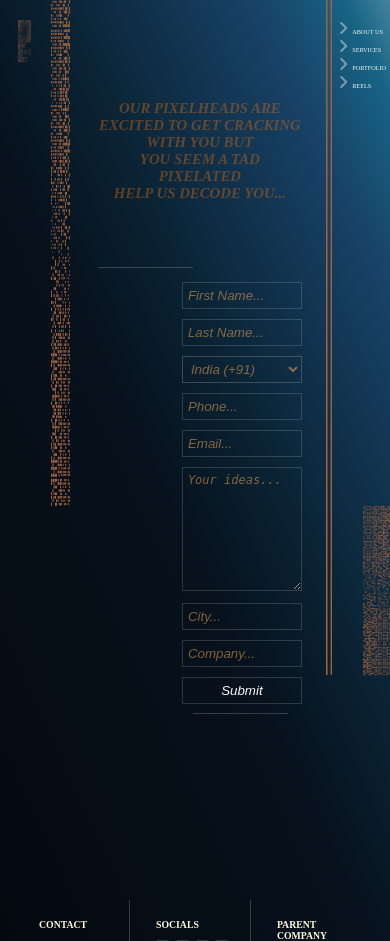
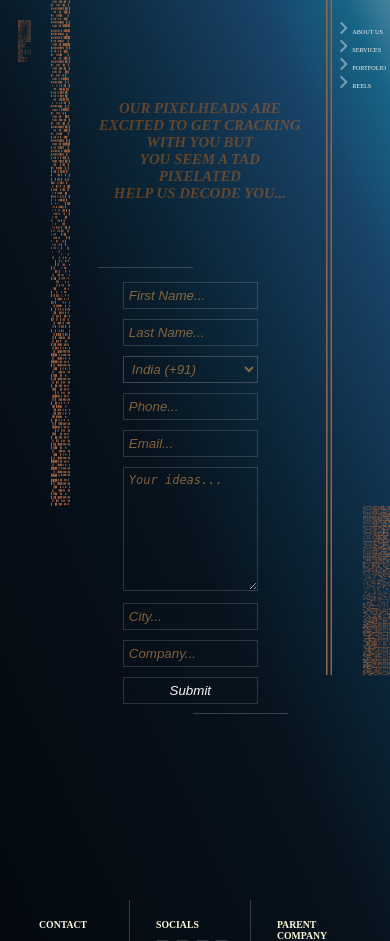
Before and after one commit to s-rac53/pixelpost, a Django app: page /contact/ in a window 390 px wide. Shown: the top 941 px of the page. Run offline with Django 3.2, Linux system fonts and the light colour scheme; some libraries are stand-ins or nearby versions.

Commit message:
eighth wave of alterations

```diff
--- a/pixelperfectpost/templates/PPP/contact.html
+++ b/pixelperfectpost/templates/PPP/contact.html
@@ -148,25 +148,29 @@
 
 
 
-@media screen and (max-width: 768px) {
+@media screen and (max-width: 767px) {
     select {
-    min-width: 120px;
-      margin-left: 10vmax;
+    min-width: 135px;
+      margin-left: 3vmax;
       width: 35%;
   }
  #number {
-            min-width: 120px;
-            margin-left: 10vmax;
+            min-width: 135px;
+            margin-left: 3vmax;
             margin-top: 10px;
             width: 35%;
         }
 
     .form-input {
-        margin-left: 10vmax;
+        margin-left: 3vmax;
+        width: 35%;
+        min-width: 135px;
     }
 
     .input-submit {
-        margin-left: 10vmax;
+        margin-left: 3vmax;
+        width: 35%;
+        min-width: 135px;
     }
 }
 
```
